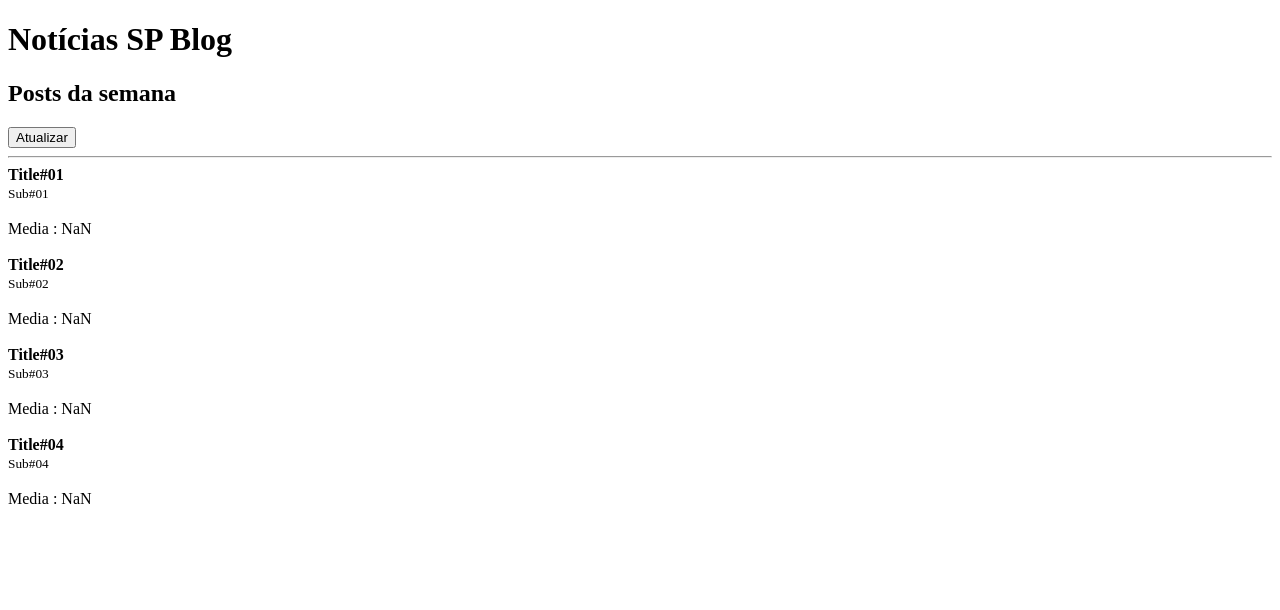
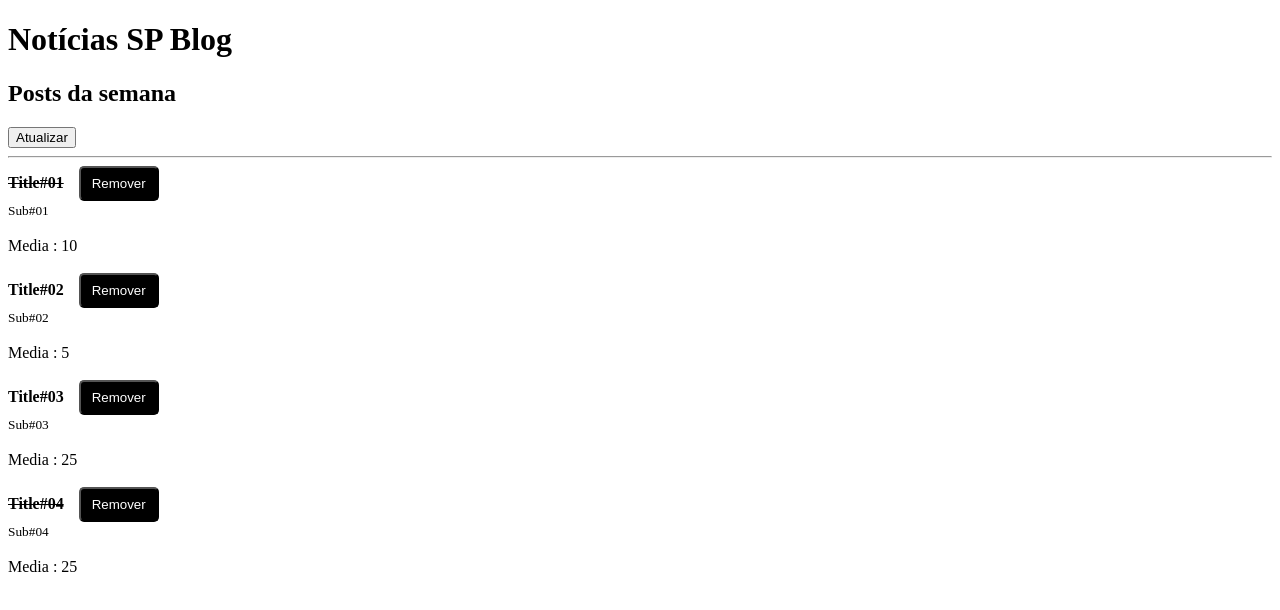
Before and after one commit to MarllonCampos/JStack, a React app in the folder react-fundamentos/: page / in a window 1280 px wide. Shown: the top 610 px of the page. Built offline with nearby package versions, Linux system fonts and the light colour scheme.

Commit message:
feat: imported the PostHeader component and passed some props like post(id,title and read)

```diff
--- a/react-fundamentos/src/Post.js
+++ b/react-fundamentos/src/Post.js
@@ -1,15 +1,24 @@
 import React from "react";
 import PropTypes from 'prop-types';
+import PostHeader from "./PostHeader";
 
 export function Post(props) {
   return (
     <>
-    <article>
-      <strong>{props.post.title ? props.post.title : 'Título da notícia'}</strong>
+      <article>
+      <PostHeader
+        post={{
+          id: props.post.id,
+          title: props.post.title,
+          read: props.post.read
+        }}
+        onRemove={props.onRemove}
+        theme={props.theme}
+      />
       <br />
       <small>{ props.post.subtitle ? props.post.subtitle : 'Subtítulo da notícia'}</small><br/>
       <br />
-      Media : {props.likes / 2}
+      Media : {props.post.likes / 2}
     </article>
     <br />
     </>
@@ -18,10 +27,13 @@ export function Post(props) {
 
 
 Post.propTypes = {
-  likes: PropTypes.number.isRequired,
   post: PropTypes.shape({
     title: PropTypes.string.isRequired,
-    subtitle: PropTypes.string.isRequired
-  }).isRequired
+    subtitle: PropTypes.string.isRequired,
+    id: PropTypes.number.isRequired,
+    likes: PropTypes.number.isRequired,
+
+  }).isRequired,
+  onRemove: PropTypes.func.isRequired
 
 };
```
